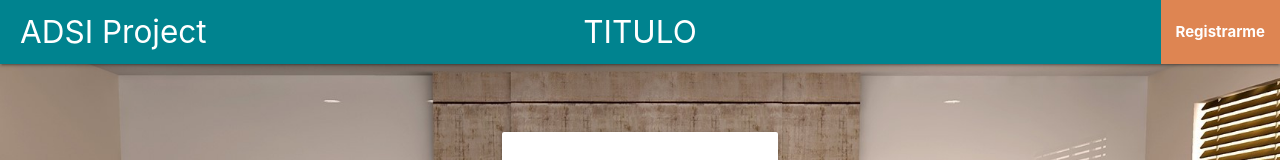
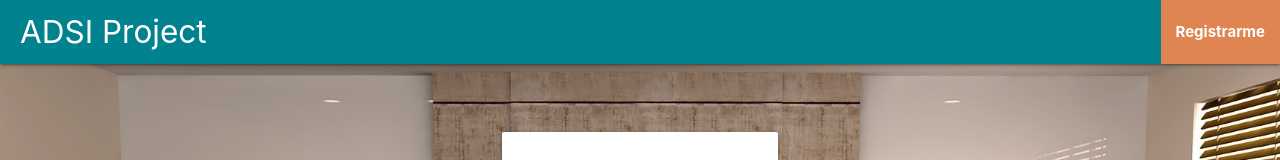
Before and after one commit to adsi-itam-2019/Equipo-2, an Angular app in the folder frontend/: page / in a window 1280 px wide. Shown: the top 160 px of the page. Built offline with nearby package versions, Linux system fonts and the light colour scheme.

Commit message:
Update login.component.html

```diff
--- a/frontend/src/app/components/login/login.component.html
+++ b/frontend/src/app/components/login/login.component.html
@@ -3,7 +3,6 @@
     <nav>
             <div class="nav-wrapper  cyan darken-3">
               <a href="/" style="margin-left: 20px" class="brand-logo white-text">ADSI Project</a>
-              <a href="#" class="brand-logo center">TITULO</a>
               <ul class="right">
                     <li><a class="white-text "  style="background-color: rgb(222,133,82); font-weight: bold" routerLink="/register">Registrarme</a></li>
                 </ul>
```
